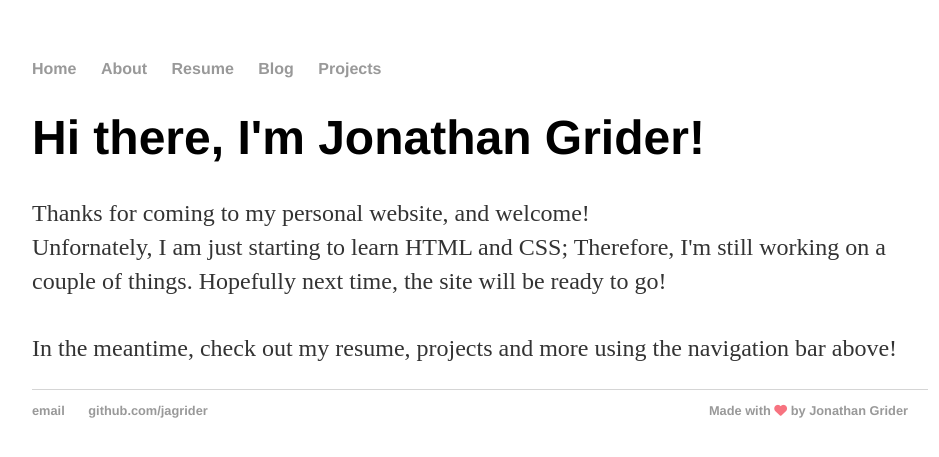
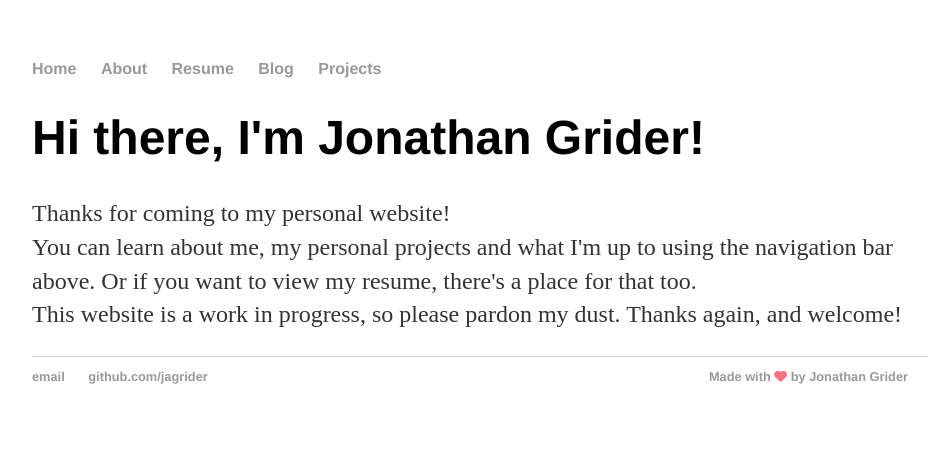
Before and after one commit to jagrider/jagrider.github.io, a Jekyll site: the page built from index.html, in a window 1280 px wide. Shown: the top 457 px of the page, without its empty margins (160-1099 px from the left). Built offline with Jekyll 4.4.1, drawn with Linux system fonts in a browser that asks for light colours; nearby versions of some CDN libraries.

Commit message:
Updated main index text to reflect site progress

```diff
--- a/index.html
+++ b/index.html
@@ -4,12 +4,11 @@ title: Jonathan Grider, Computer Junkie
 ---
 <div class="blurb">
 	<h1>Hi there, I'm Jonathan Grider!</h1>
-	<p>Thanks for coming to my personal website, and welcome!<br>Unfornately,
-		 I am just starting to learn HTML and CSS; Therefore, I'm still working
-		 on a couple of things. Hopefully next time, the site will
-		 be ready to go!
-		 <br><br>
-		 In the meantime, check out my resume, projects and more using the
-		 navigation bar above!
+	<p>
+		Thanks for coming to my personal website!<br>You can learn
+		about me, my personal projects and what I'm up to using the navigation bar above.
+		Or if you want to view my resume, there's a place for that too. <br> This
+		website is a work in progress, so please pardon my dust. Thanks again, and
+		welcome!
 	</p>
 </div><!-- /.blurb -->
```
